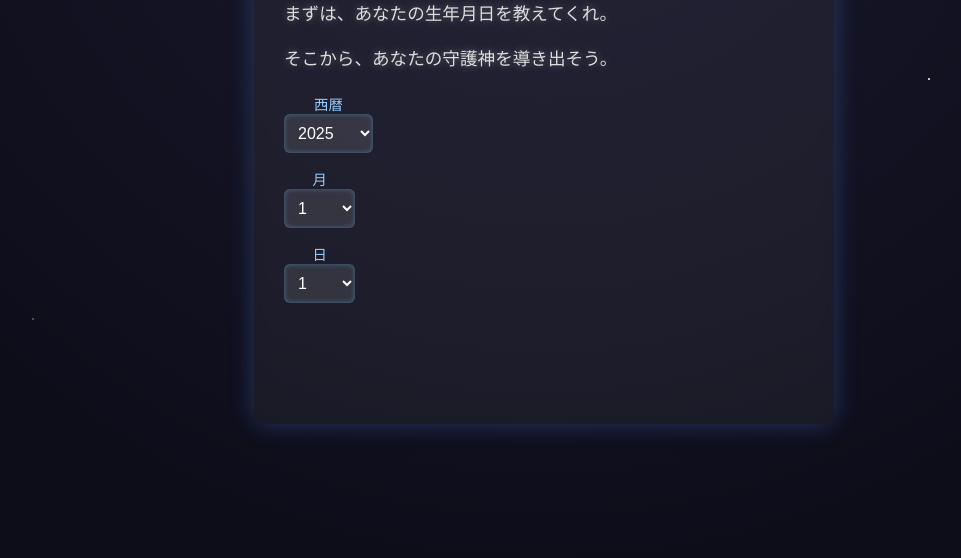
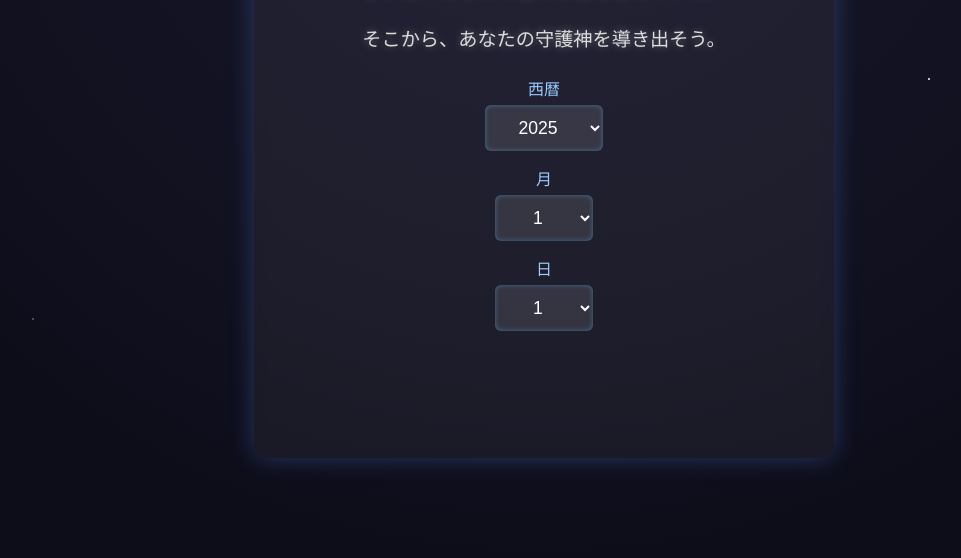
Before and after one commit to mituo0226/syugo-sin, a website: page result.html in a window 1280 px wide. Shown: the part 242-800 px from the top of the page, without its empty margins (96-1057 px from the left). Drawn offline with Linux system fonts and the light colour scheme.

Commit message:
Update result.html

```diff
--- a/result.html
+++ b/result.html
@@ -29,7 +29,7 @@
     }
 
     h1 {
-      font-size: 1.8em;
+      font-size: 2em;
       margin-bottom: 15px;
       color: #66ccff;
       text-shadow: 0 0 12px rgba(102,204,255,0.8);
@@ -37,12 +37,12 @@
 
     .intro {
       margin-bottom: 20px;
-      font-size: 1.1em;
+      font-size: 1.2em;
       line-height: 1.6;
       color: #ddd;
       text-shadow: 0 0 8px rgba(255,255,255,0.3);
       min-height: 3em;
-      text-align: left;
+      text-align: center;
     }
 
     form {
@@ -50,30 +50,33 @@
       flex-direction: column;
       gap: 15px;
       margin-top: 15px;
-      align-items: flex-start;
+      align-items: center; /* 中央揃えに変更 */
     }
 
     label {
-      font-size: 0.9em;
+      font-size: 1em;
       color: #99ccff;
+      display: block;
+      margin-bottom: 5px;
     }
 
     select {
-      padding: 10px;
-      font-size: 1em;
+      padding: 12px;
+      font-size: 1.1em;
       border-radius: 6px;
       border: none;
       background: rgba(255,255,255,0.1);
       color: #fff;
       box-shadow: inset 0 0 5px rgba(102,204,255,0.4);
+      text-align: center;
     }
 
-    #year { width: 10ch; }
-    #month, #day { width: 8ch; }
+    #year { width: 12ch; }
+    #month, #day { width: 10ch; }
 
     #startButton {
-      padding: 14px 35px;
-      font-size: 1.2em;
+      padding: 16px 40px;
+      font-size: 1.3em;
       background: linear-gradient(90deg, #66ccff, #3399ff);
       border: none;
       border-radius: 8px;
@@ -110,6 +113,14 @@
       0%,100% { opacity: 0.2; }
       50% { opacity: 1; }
     }
+
+    /* スマホ用調整 */
+    @media (max-width: 600px) {
+      h1 { font-size: 1.6em; }
+      .intro { font-size: 1.1em; }
+      select { font-size: 1.2em; padding: 14px; }
+      #startButton { font-size: 1.4em; padding: 18px 45px; }
+    }
   </style>
 </head>
 <body>
@@ -126,15 +137,15 @@
 
     <form id="birthForm" style="opacity:0;">
       <div>
-        <label for="year">西暦</label><br>
+        <label for="year">西暦</label>
         <select id="year" required></select>
       </div>
       <div>
-        <label for="month">月</label><br>
+        <label for="month">月</label>
         <select id="month" required></select>
       </div>
       <div>
-        <label for="day">日</label><br>
+        <label for="day">日</label>
         <select id="day" required></select>
       </div>
       <button type="submit" id="startButton">守護神を導き出す</button>
@@ -142,7 +153,7 @@
   </div>
 
   <script>
-    // セリフをタイプライター風に表示
+    // タイプライター風テキスト
     const introLines = [
       "まずは、あなたの生年月日を教えてくれ。",
       "そこから、あなたの守護神を導き出そう。"
```
